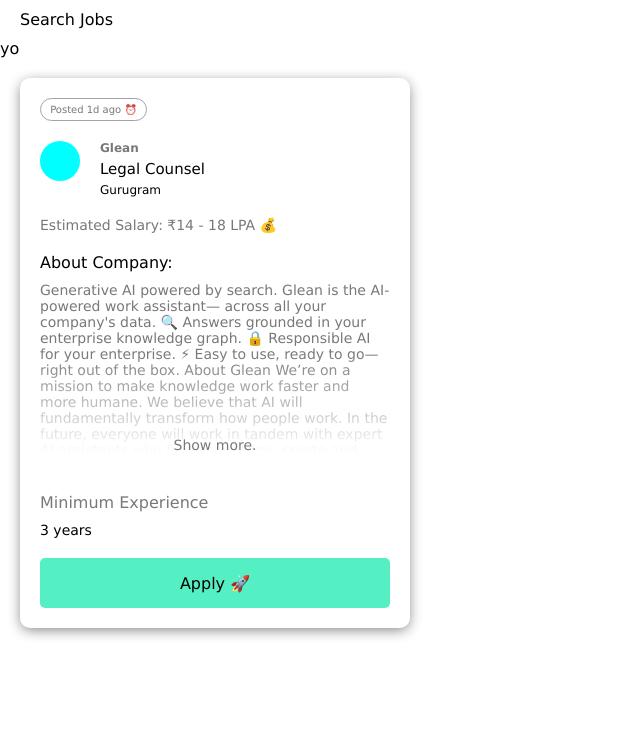
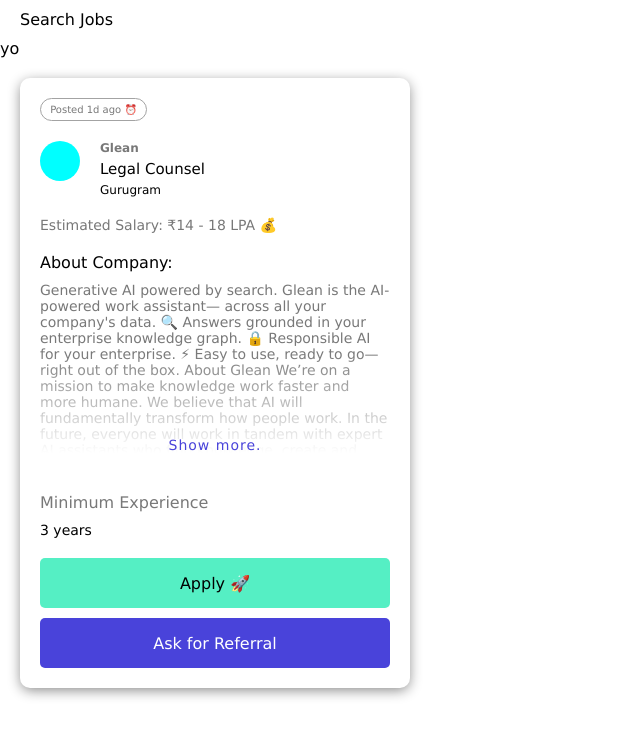
Before and after one commit to meliodas113/weekday-clone, a React (Create React App) app: page / in a window 1280 px wide. Shown: the top 736 px of the page, without its empty margins (0-640 px from the left). Built offline with nearby package versions, Linux system fonts and the light colour scheme.

Commit message:
added referral button

```diff
--- a/src/components/JobSection/JobCard/index.tsx
+++ b/src/components/JobSection/JobCard/index.tsx
@@ -40,8 +40,13 @@
         <span className="MinExpHeading">Minimum Experience</span>
         <span className="MinExpValue">3 years</span>
       </Box>
+      <Box className='Btn-Container'>
       <Box className='ApplyBtn'>
         Apply 🚀
+      </Box>
+      <Box className='ReferralBtn'>
+        Ask for Referral
+      </Box>
       </Box>
     </Box>
   );
--- a/src/components/JobSection/JobCard/styles.scss
+++ b/src/components/JobSection/JobCard/styles.scss
@@ -78,6 +78,8 @@
 
         .BackDrop-Text{
             cursor: pointer;
+            color: #4943da;
+            letter-spacing: 1px;
 
             &:hover{
                 opacity: 0.8;
@@ -107,6 +109,10 @@
         }
       }
 
+      .Btn-Container{
+        display: flex;
+        flex-direction: column;
+        gap: 10px;
         .ApplyBtn{
             width: 100%;
             height: 50px;
@@ -123,4 +129,23 @@
             }
           }
 
+          .ReferralBtn{
+            width: 100%;
+            height: 50px;
+            display: flex;
+            justify-content: center;
+            align-items: center;
+            font-size: 16px;
+            background-color: rgb(73, 67, 218);
+            border-radius: 5px;
+            color: white;
+            cursor: pointer;
+
+            &:hover{
+                opacity: 0.8;
             }
+          }
+      }
+
+
+}
```
Lines whose indentation alone changed are shown as unchanged.
